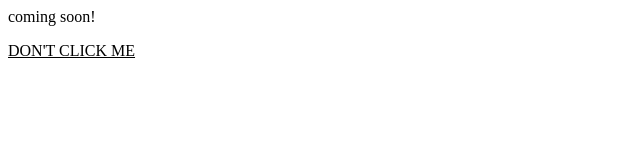
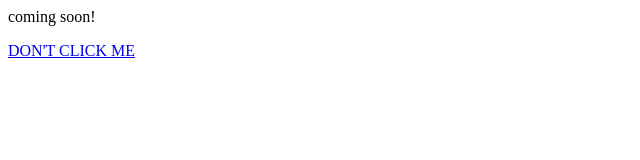
Before and after one commit to SWEngGroup4/scranplan-web, a plain HTML site: page index.html in a window 1280 px wide. Shown: the whole page, without its empty margins (0-640 px from the left). Drawn offline with Linux system fonts and the light colour scheme.

Commit message:
Changed from a u > a

```diff
--- a/index.html
+++ b/index.html
@@ -1,2 +1,2 @@
 <p>coming soon!</p>
-<u href="https://www.youtube.com/watch?v=dQw4w9WgXcQ">DON'T CLICK ME</u>
+<a href="https://www.youtube.com/watch?v=dQw4w9WgXcQ">DON'T CLICK ME</a>
```
